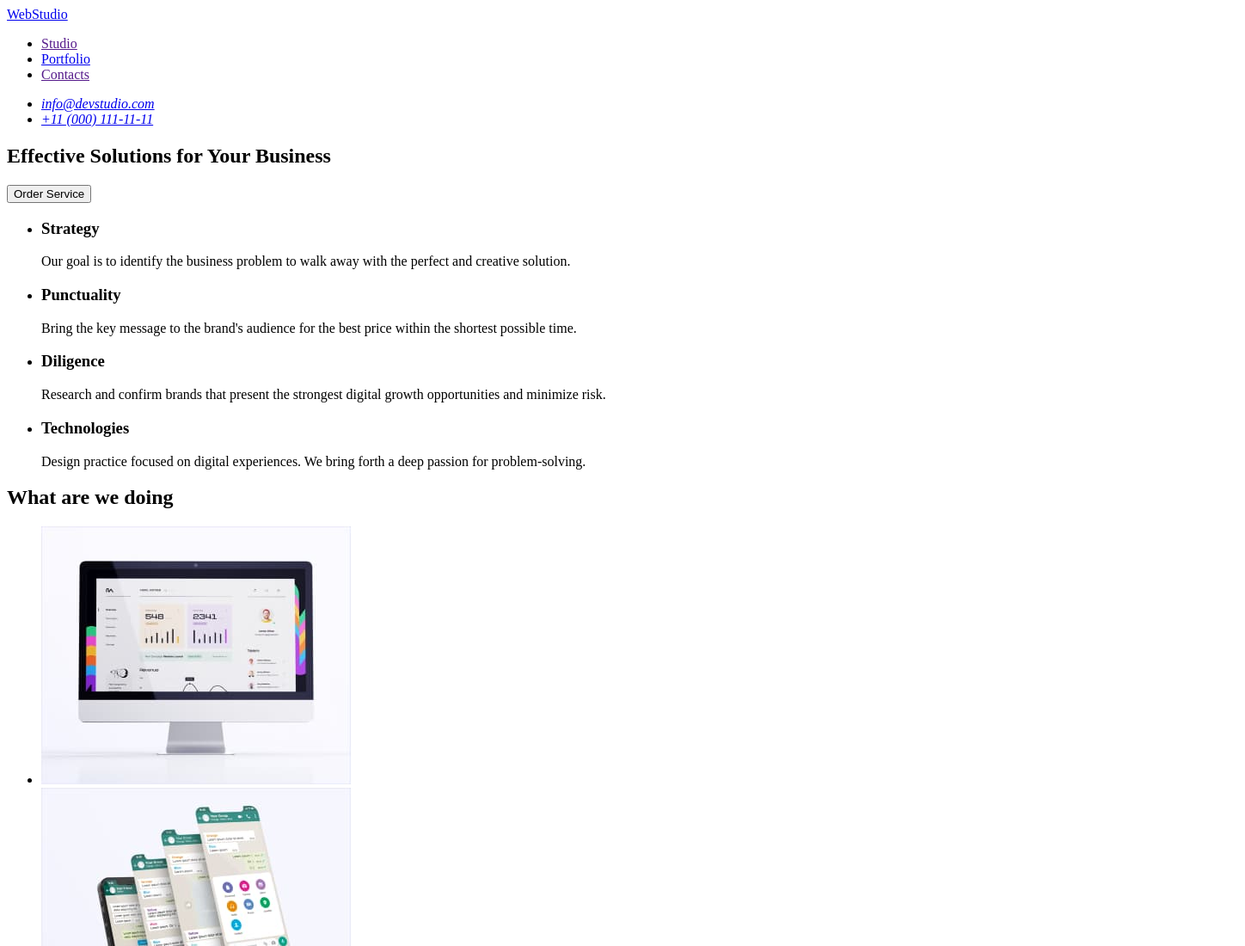
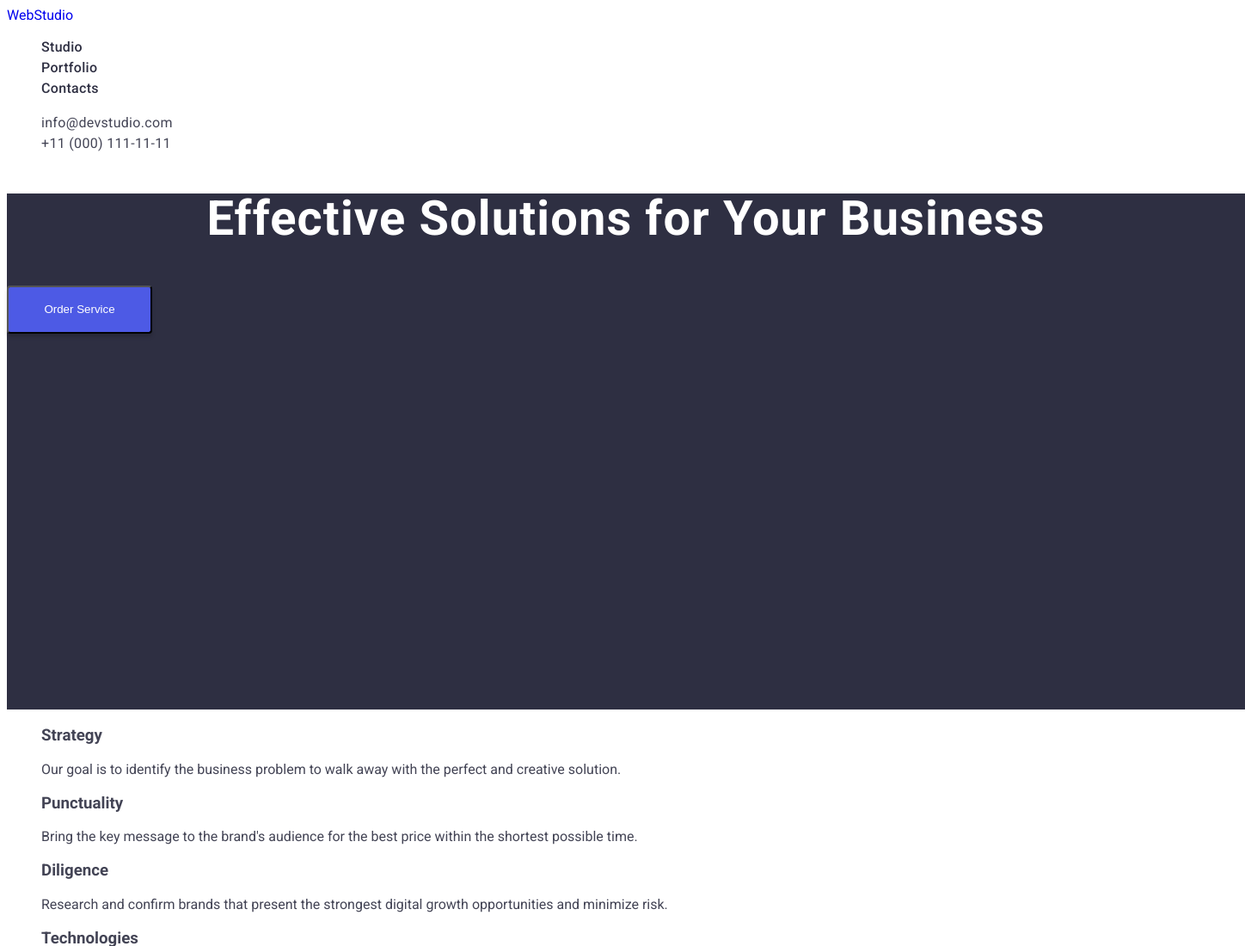
Before and after one commit to Alex8804/goit-markup-hw-02, a plain HTML site: page index.html in a window 1280 px wide. Shown: the top 1100 px of the page at 86% size, 1448 px wide, since content can reach past the window. Drawn offline with Linux system fonts and the light colour scheme.

Commit message:
css+portfolio

```diff
--- a/css/style.css
+++ b/css/style.css
@@ -0,0 +1,72 @@
+.link {
+    text-decoration: none;
+}
+
+.list {
+    list-style: none;
+}
+
+body {
+font-family: 'Roboto', sans-serif;
+color: #434455;
+}
+/* =================HEADER================= */
+
+.menu-link {
+font-weight: 500;
+font-size: 16px;
+line-height: 1.5;
+letter-spacing: 0.02em;
+color: #2E2F42;
+}
+
+.menu-link:hover,
+.menu-link:focus {
+color: #404BBF;
+}
+
+.contact-mail,
+.phone-number {
+font-style: normal;
+font-weight: 400;
+font-size: 16px;
+line-height: 1.5;
+letter-spacing: 0.02em;
+color: #434455;
+}
+.contacts:hover,
+.contacts:focus {
+    color: #404BBF;
+}
+
+/* =================MAIN CONTENT================= */
+
+/* =================HERO================= */
+.hero {
+width: 1440px;
+height: 600px;
+background: #2E2F42;
+}
+
+.hero-title {
+font-weight: 700;
+font-size: 56px;
+line-height: 1.07;
+text-align: center;
+letter-spacing: 0.02em;
+color: #FFFFFF;
+}
+.hero-btn {
+color: #FFFFFF;
+background: #4D5AE5;
+box-shadow: 0px 4px 4px rgba(0, 0, 0, 0.15);
+border-radius: 4px;
+width: 169px;
+height: 56px;
+}
+.hero-btn:hover,
+.hero-btn:focus {
+background: #404BBF;
+box-shadow: 0px 4px 4px rgba(0, 0, 0, 0.15);
+border-radius: 4px;
+}
--- a/index.html
+++ b/index.html
@@ -6,36 +6,36 @@
     <meta http-equiv="X-UA-Compatible" content="IE=edge">
     <meta name="viewport" content="width=device-width, initial-scale=1.0">
     <title>Web-Studio-(Version-3.0)</title>
-    <link rel="stylesheet" href="./css/style.css">
     <link rel="preconnect" href="https://fonts.googleapis.com">
     <link rel="preconnect" href="https://fonts.gstatic.com" crossorigin>
-    <link
-        href="https://fonts.googleapis.com/css2?family=Raleway:wght@800&family=Roboto:wght@400;500;700;900&display=swap"
+    <link href="https://fonts.googleapis.com/css2?family=Raleway:wght@800&family=Roboto:wght@400;500;700;900&display=swap"
         rel="stylesheet">
+    <link rel="stylesheet" href="./css/style.css">
+
 </head>
 
 <body>
     <!-- =====================HEADER===================== -->
 
-    <header>
-        <nav>
-            <a href="./index.html">WebStudio</a>
-            <ul>
-                <li>
-                    <a href="">Studio</a>
+    <header class="top-header">
+        <nav class="navigation">
+            <a class="logotype link" href="./index.html">WebStudio</a>
+            <ul class="menu list">
+                <li class="menu-item">
+                    <a class="link menu-link" href="">Studio</a>
                 </li>
-                <li>
-                    <a href="./portfolio.html">Portfolio</a>
+                <li class="menu-item">
+                    <a class="link menu-link" href="./portfolio.html">Portfolio</a>
                 </li>
-                <li>
-                    <a href="">Contacts</a>
+                <li class="menu-item">
+                    <a class="link menu-link" href="">Contacts</a>
                 </li>
             </ul>
         </nav>
         <address>
-            <ul>
-                <li><a href="mailto:info@devstudio.com">info@devstudio.com</a></li>
-                <li><a href="tel:+110001111111">+11 (000) 111-11-11</a></li>
+            <ul class="list">
+                <li><a class="link contact-mail contacts" href="mailto:info@devstudio.com">info@devstudio.com</a></li>
+                <li><a class="link phone-number contacts" href="tel:+110001111111">+11 (000) 111-11-11</a></li>
             </ul>
         </address>
 
@@ -45,16 +45,16 @@
 
     <main>
         <!-- hero -->
-        <section>
-            <h1>Effective Solutions
+        <section class="hero">
+            <h1 class="hero-title">Effective Solutions
                 for Your Business</h1>
-            <button type="button">Order Service</button>
+            <button class="hero-btn" type="button">Order Service</button>
         </section>
 
-        <!-- section-2 -->
+        <!-- features-2 -->
         <section>
             <h2 hidden>Our advantages</h2>
-            <ul>
+            <ul class="list">
                 <li>
                     <h3>Strategy</h3>
                     <p>Our goal is to identify the business
@@ -82,7 +82,7 @@
         <!-- section-3 -->
         <section>
             <h2>What are we doing</h2>
-            <ul>
+            <ul class="list">
                 <li>
                     <img src="./images/what-are-we-doing/img-01.jpg" alt="desktop-program" width="360" height="300">
                 </li>
@@ -99,7 +99,7 @@
 
         <section>
             <h2>Our Team</h2>
-            <ul>
+            <ul class="list">
                 <li>
                     <img src="./images/our-team/img-1.jpg" alt="worker-1" width="264" height="260">
                     <h3>Mark Guerrero</h3>
@@ -127,7 +127,7 @@
     <!-- ============================FOOTER============================ -->
 
     <footer>
-        <a href="./index.html">WebStudio</a>
+        <a class="link" href="./index.html">WebStudio</a>
         <p>Increase the flow of customers and
             sales for your business with digital
             marketing & growth solutions.
```
Also changed, not shown: portfolio.html (+16 -17 lines).
